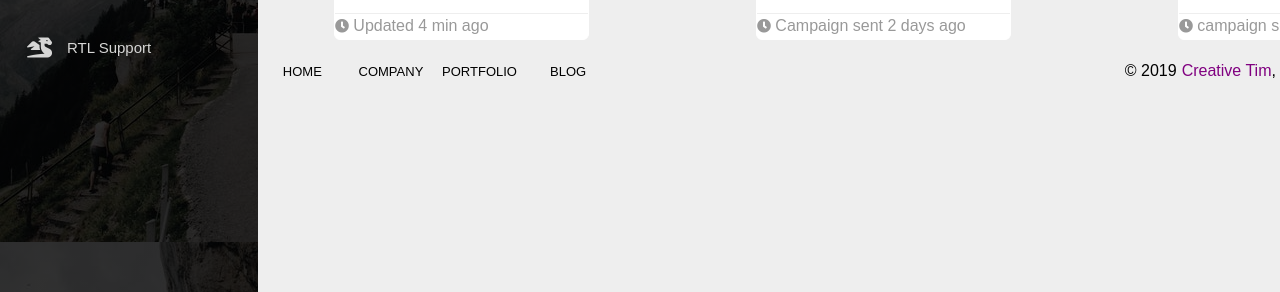
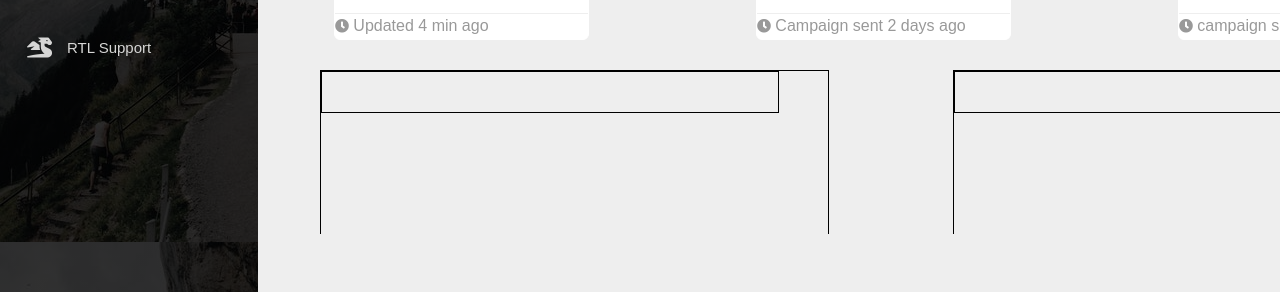
Before and after one commit to dinesh196/business-landing-page, a React (Create React App) app in the folder page/: page / in a window 1280 px wide. Shown: the part 508-800 px from the top of the page. Built offline with nearby package versions, Linux system fonts and the light colour scheme.

Commit message:
add container2

```diff
--- a/page/src/App.js
+++ b/page/src/App.js
@@ -5,6 +5,7 @@ import Col from "./components/col";
 import Footer from "./components/footer"
 import CONTAINER from "./components/container.js"
 import CONTAINER1 from "./components/container1";
+import Container2 from "./components/container2";
 
 
 
@@ -19,6 +20,7 @@ class App extends Component {
          <Header/>
          <CONTAINER/>
          <CONTAINER1/>
+         <Container2 />
          <Footer/>
          </div>
       </div>
--- /dev/null
+++ b/page/src/components/container2.css
@@ -0,0 +1,7 @@
+.container2
+   {
+    display: flex;
+    flex-wrap:wrap;
+    margin-top:30px;
+    justify-content:space-around;
+}
--- /dev/null
+++ b/page/src/components/container2.js
@@ -0,0 +1,17 @@
+import React, { Component } from 'react';
+import Tasks from './tasks.js';
+import EmpStats from './empstats.js';
+import './container2.css';
+
+class Container2 extends Component {
+	render(){
+		return(
+			<div className="container2">
+				<Tasks />
+				<EmpStats />
+			</div>
+			);
+	}
+}
+
+export default Container2;
--- /dev/null
+++ b/page/src/components/empstats.css
@@ -0,0 +1,11 @@
+.stats{
+	width: 40%;
+	height: 200px;
+	border: 1px solid black;
+}
+
+.stats-head{
+	width: 90%;
+	height: 40px;
+	border: 1px solid black;
+}
--- /dev/null
+++ b/page/src/components/empstats.js
@@ -0,0 +1,17 @@
+import React, { Component } from 'react';
+import './empstats.css';
+
+class EmpStats extends Component{
+	render(){
+		return(
+			<div className="stats">
+				<div className="stats-head">
+				</div>
+				<div className="stats-content">
+				</div>
+			</div>
+			);
+	}
+}
+
+export default EmpStats;
--- /dev/null
+++ b/page/src/components/tasks.css
@@ -0,0 +1,11 @@
+.tasks{
+	width: 40%;
+	height: 200px;
+	border: 1px solid black;
+}
+
+.tasks-head{
+	width: 90%;
+	height: 40px;
+	border: 1px solid black;
+}
--- /dev/null
+++ b/page/src/components/tasks.js
@@ -0,0 +1,17 @@
+import React, { Component } from 'react';
+import './tasks.css';
+
+class Tasks extends Component{
+	render(){
+		return(
+			<div className="tasks">
+				<div className="tasks-head">
+				</div>
+				<div className="tasks-content">
+				</div>
+			</div>
+			);
+	}
+}
+
+export default Tasks;
```
Also changed, not shown: 1 other file (tests, documents, lock files or other folders).
